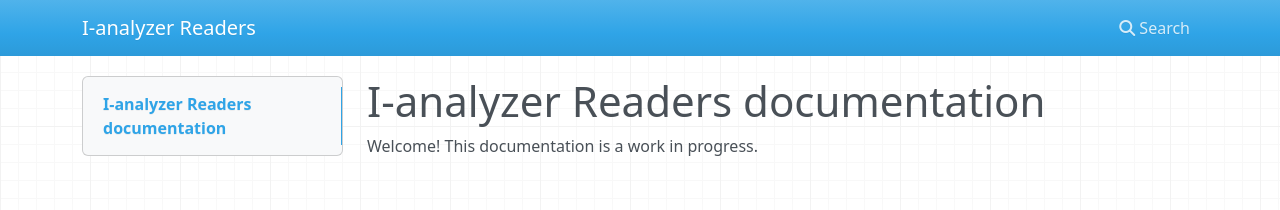
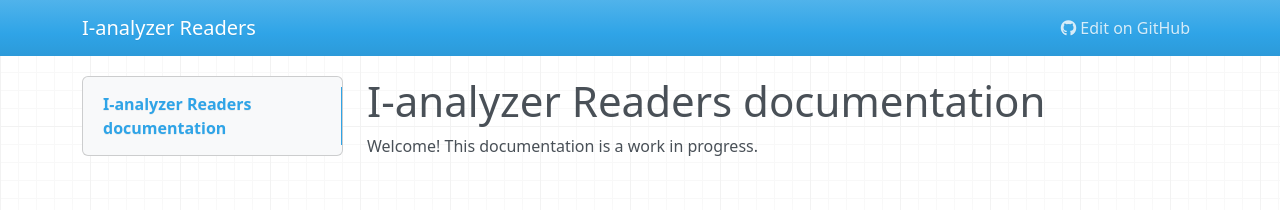
Before and after one commit to UUDigitalHumanitieslab/ianalyzer-readers, an MkDocs documentation site: the page built from docs/index.md, in a window 1280 px wide. Shown: the top 210 px of the page. Built offline with MkDocs 1.6.1, drawn with Linux system fonts in a browser that asks for light colours; nearby versions of some CDN libraries; some of the changed lines change nothing that is shown.

Commit message:
update mkdocs config

```diff
--- a/mkdocs.yml
+++ b/mkdocs.yml
@@ -1 +1,9 @@
 site_name: I-analyzer Readers
+repo_url: https://github.com/UUDigitalHumanitieslab/ianalyzer-readers
+plugins:
+  - mkdocstrings
+nav:
+  - 'index.md'
+watch:
+  - docs
+  - ianalyzer_readers
```
